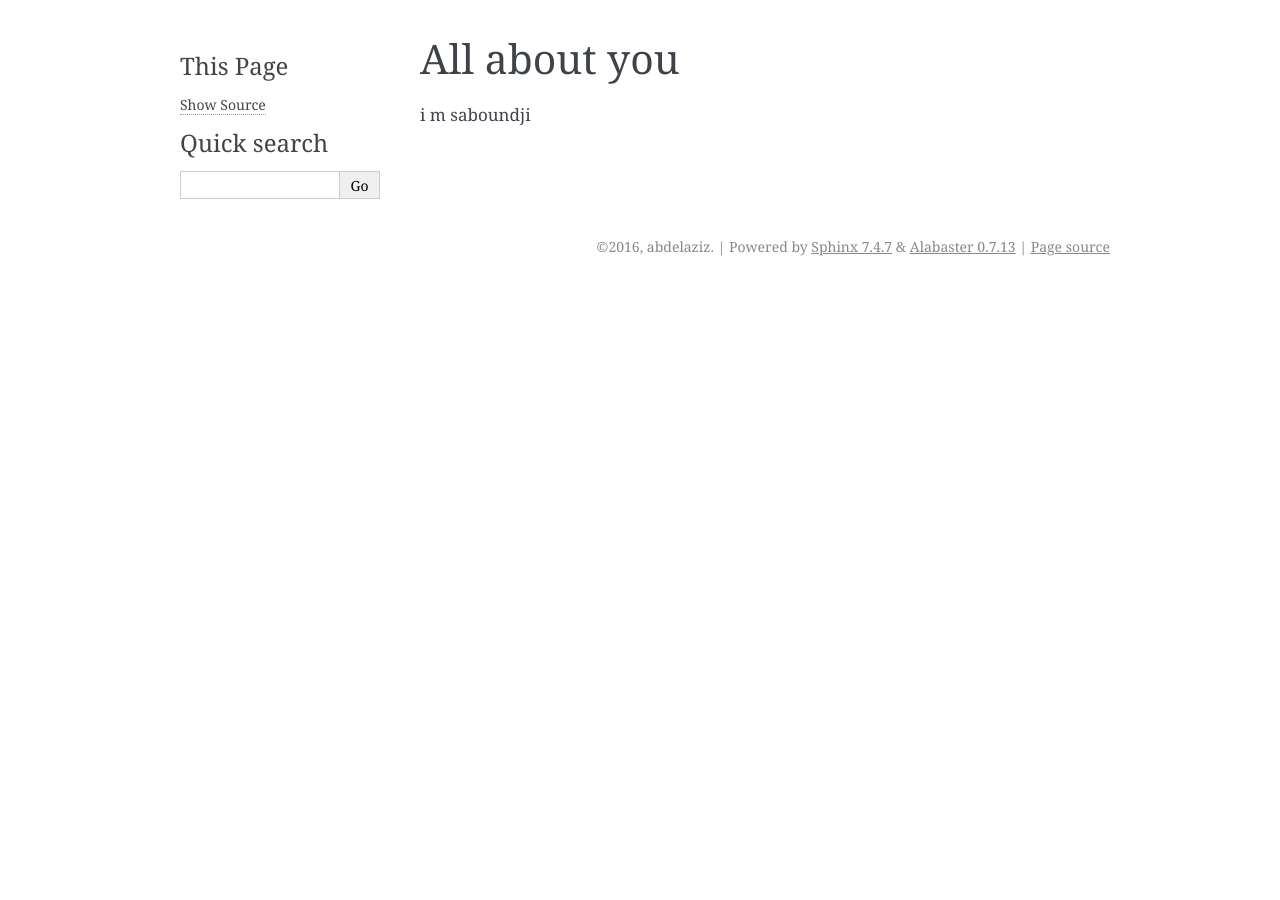
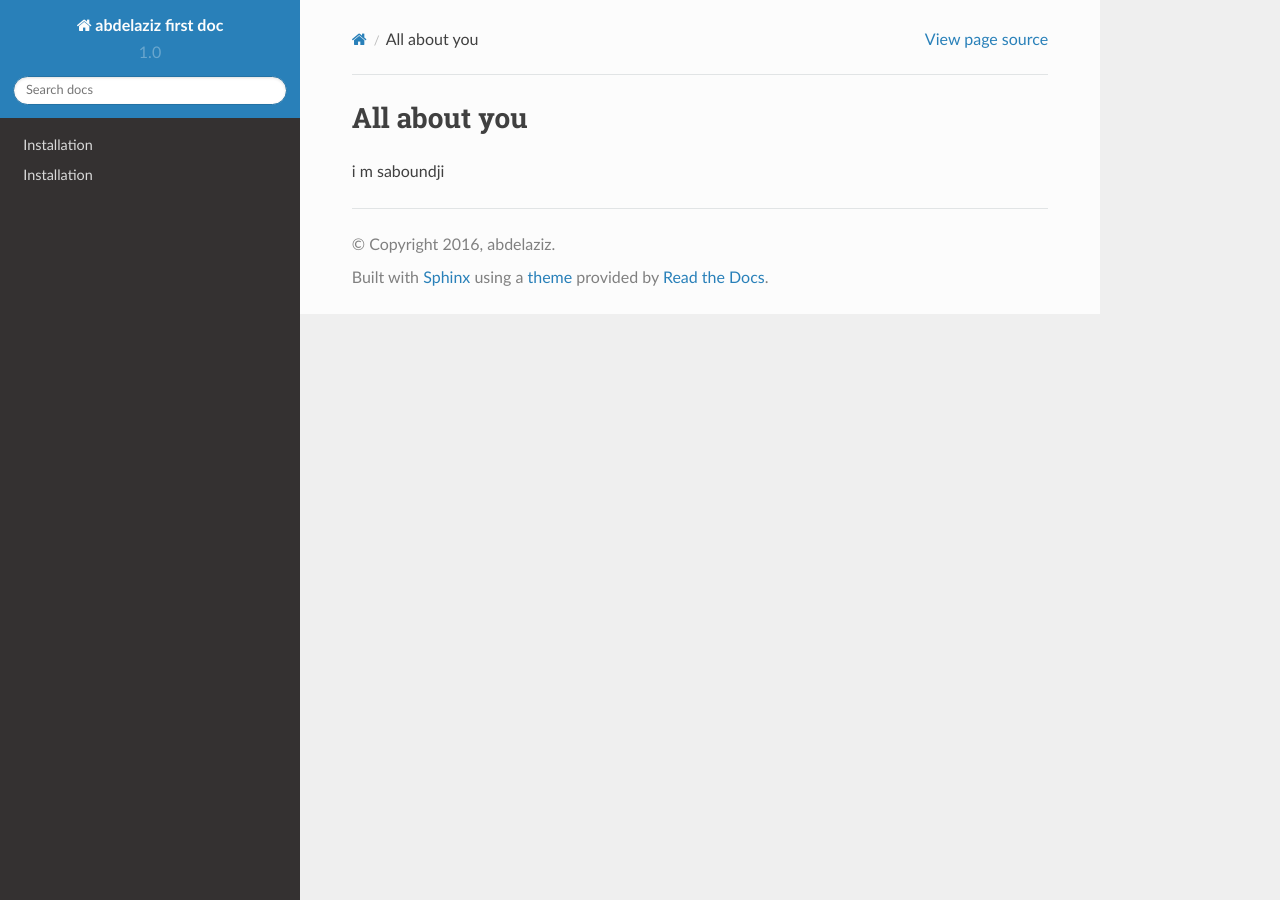
Before and after one commit to zizou221190/readthedocs, a Sphinx documentation site: the page built from my-first/docs/all-you.rst, in a window 1280 px wide. Built offline with Sphinx 7.4.7 and the Read the Docs theme 2.0.0, drawn with Linux system fonts in a browser that asks for light colours; pages that are not in the unit, such as notebooks, are missing from menus; part of the change alters nothing that is shown.

Commit message:
ajout installation

```diff
--- a/my-first/docs/conf.py
+++ b/my-first/docs/conf.py
@@ -108,6 +108,7 @@ todo_include_todos = False
 # The theme to use for HTML and HTML Help pages.  See the documentation for
 # a list of builtin themes.
 #html_theme = 'alabaster'
+html_theme = 'sphinx_rtd_theme'
 
 # Theme options are theme-specific and customize the look and feel of a theme
 # further.  For a list of options available for each theme, see the
--- /dev/null
+++ b/my-first/docs/installation.rst
@@ -0,0 +1,102 @@
+Installation
+============
+
+`Pumbaa` uses the `Simba` make based builds system to build
+application and upload it to the baord. The Arduino IDE can be used to
+build and upload the interactive interpreter example and write python
+scripts to file on the board.
+
+|arduino| Arduino IDE
+---------------------
+
+Install `Pumbaa` in the `Arduino IDE 1.6.10`_ as a third party board
+using the Boards Manager.
+
+1. Open `File` -> `Preferences`.
+
+2. Add this URL to `Additional Boards Manager URLs` (click on the
+   icon to the right of the text field) and press `OK`.
+
+   .. code-block:: text
+
+      https://sourceforge.net/projects/pumbaa-arduino/files/sam/package_pumbaa_sam_index.json
+
+3. Open `Tools` -> `Board: ...` -> `Boards Manager...` and type
+   `pumbaa` in the search box.
+
+4. Click on `Pumbaa by Erik Moqivst version x.y.z` and click
+   `Install` and press `Close`.
+
+5. Open `Tools` -> `Board: ...` -> `Boards Manager...` and
+   select one of the Pumbaa boards in the list.
+
+6. Open `File` -> `Examples` -> `Pumbaa` -> `interactive`.
+
+7. Select the Arduino serial port at `Tools` -> `Port: ...`.
+
+8. Open `Tools` -> `Serial Monitor` and change the baudrate to
+   38400 in the bottom right corner.
+
+9. Verify and upload the sketch to your device.
+
+10. Done!
+
+|simba| Simba build system
+--------------------------
+
+The `Simba` development environment can be installed on `Windows
+(Cygwin)`_ and `Linux (Ubuntu 14)`_. Just follow the steps below and
+you'll be up and running in no time. =)
+
+Windows (Cygwin)
+^^^^^^^^^^^^^^^^
+
+Download `Cygwin`_ and select the following packages for installation:
+
+.. code-block:: text
+
+   - gcc-core          (Devel -> gcc-core)
+   - make              (Devel -> make)
+   - python            (Python -> python)
+   - python-setuptools (Python -> python-setuptools)
+   - git               (Devel -> git)
+   - doxygen           (Devel -> doxygen)
+
+Start `Cygwin` and execute the one-liner below to install `Pumbaa`.
+
+.. code-block:: text
+
+   $ mkdir pumbaa && \
+     cd pumbaa && \
+     easy_install-2.7 pip && \
+     pip install pyserial pyelftools xpect readchar sphinx breathe && \
+     git clone https://github.com/eerimoq/arm-toolchain-windows && \
+     git clone https://github.com/eerimoq/pumbaa --recursive
+
+Linux (Ubuntu 14)
+^^^^^^^^^^^^^^^^^
+
+Execute the one-liner below to install `Pumbaa`.
+
+.. code-block:: text
+
+   $ mkdir pumbaa && \
+     cd pumbaa && \
+     sudo apt install ckermit valgrind cppcheck cloc python python-pip doxygen git lcov && \
+     sudo apt install bossa-cli gcc-arm-none-eabi && \
+     sudo apt install make unrar autoconf automake libtool gcc g++ gperf \
+                          flex bison texinfo gawk ncurses-dev libexpat-dev \
+                          python-serial sed libtool-bin && \
+     sudo pip install pyserial pyelftools xpect sphinx breathe sphinx_rtd_theme && \
+     git clone https://github.com/eerimoq/pumbaa --recursive
+
+.. _Cygwin: https://cygwin.com/setup-x86.exe
+.. _Arduino IDE 1.6.10: https://www.arduino.cc/en/Main/Software
+
+.. |arduino| image:: images/Arduino_Logo.png
+             :width: 40 px
+.. _arduino: http://arduino.cc
+
+.. |simba| image:: images/Simba_Logo.jpg
+                :width: 80 px
+.. _simba: http://github.com/eerimoq/simba
```
